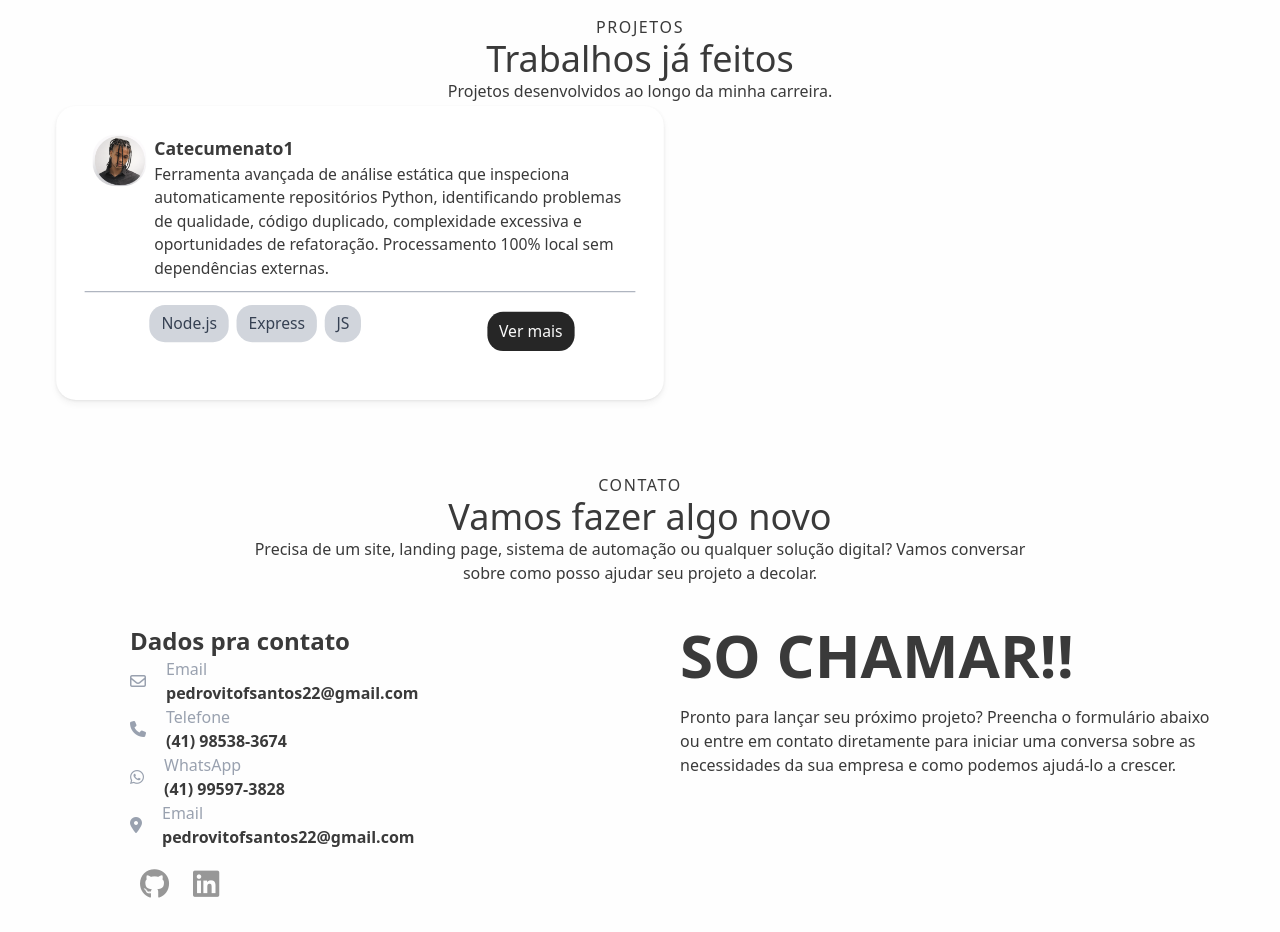
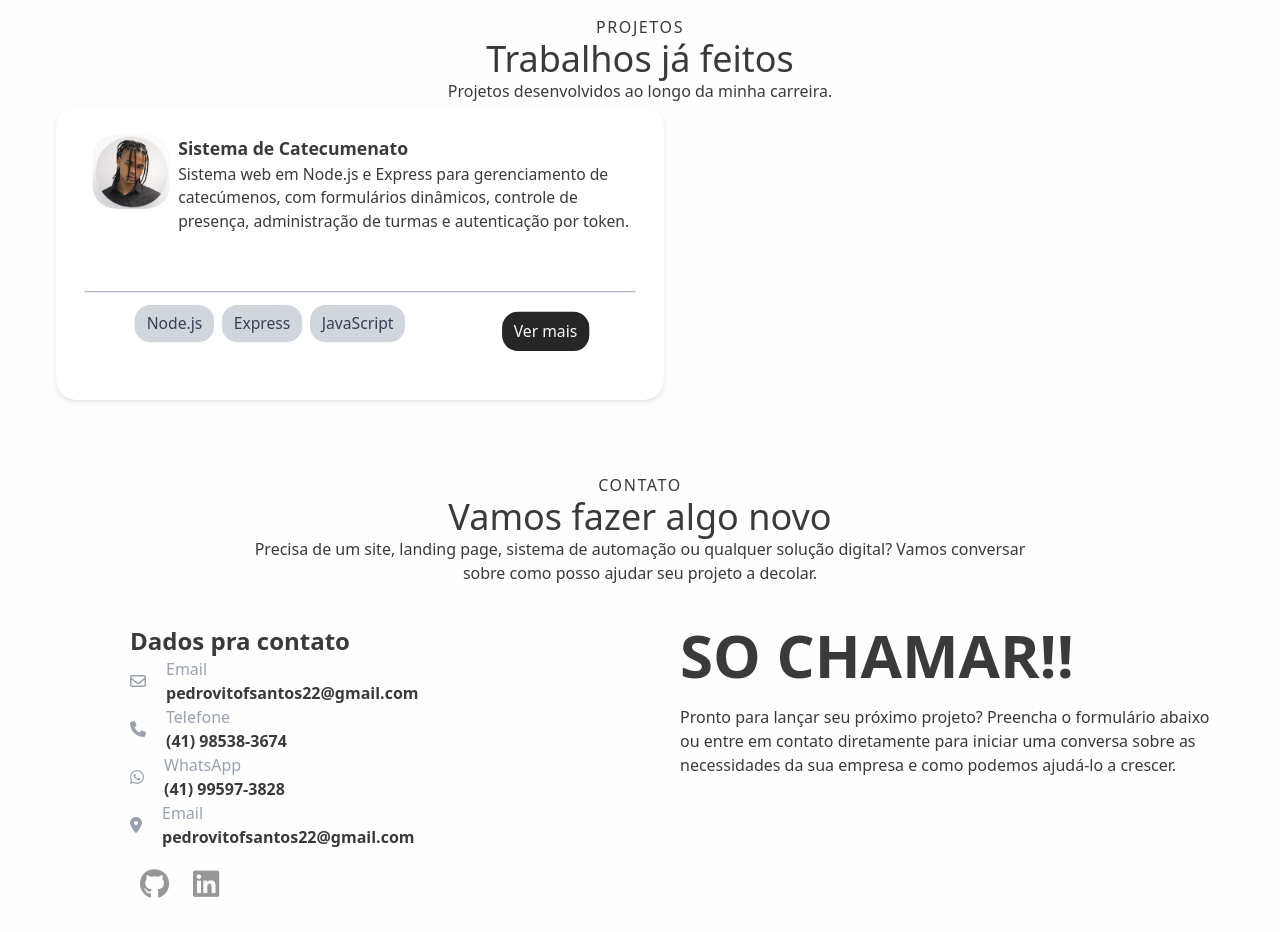
Before and after one commit to PedroVitor-oss/mainportifolio, a React (Vite) app: page / in a window 1280 px wide. Shown: the part 2420-3352 px from the top of the page. Built offline with nearby package versions, Linux system fonts and the light colour scheme; a web font is replaced by a local one.

Commit message:
configure projetos

```diff
--- a/src/components/sections/Works.jsx
+++ b/src/components/sections/Works.jsx
@@ -1,13 +1,25 @@
 import { useState } from "react";
-import { motion,useMotionValue} from "framer-motion";
+import { motion, useMotionValue } from "framer-motion";
 import "../../css/Work.css";
 import ProjectCard from "../lyouts/ProjectCard";
 
 const projetos = [
-    { title: "Catecumenato1", about: "Ferramenta avançada de análise estática que inspeciona automaticamente repositórios Python, identificando problemas de qualidade, código duplicado, complexidade excessiva e oportunidades de refatoração. Processamento 100% local sem dependências externas.", tags: ["Node.js", "Express", "JS"] },
-    { title: "Catecumenato2", about: "Projeto desenvolvido para coisas", tags: ["Node.js", "Express", "JS"] },
-    { title: "Catecumenato3", about: "Projeto desenvolvido para coisas", tags: ["Node.js", "Express", "JS"] },
-    { title: "Catecumenato4", about: "Projeto desenvolvido para coisas", tags: ["Node.js", "Express", "JS"] },
+    {
+        title: "Sistema de Catecumenato",
+        about: "Sistema web em Node.js e Express para gerenciamento de catecúmenos, com formulários dinâmicos, controle de presença, administração de turmas e autenticação por token.",
+        tags: ["Node.js", "Express", "JavaScript"]
+    },
+    { title: "Token Validation System", about: "Sistema de validação de tokens com front-end e back-end separados usando Express e CORS. Geração e verificação de tokens com expiração, status do servidor em tempo real e timer dinâmico. Foco em baixa latência e comunicação cross-origin 100% local.", tags: ["Node.js", "Express", "CORS", "JavaScript"] },
+    {
+        "title": "LineFPSGame",
+        "about": "FPS multiplayer online no navegador com renderização via raycasting em canvas, incluindo movimentação básica, colisão com paredes e sistema de tiros. Desenvolvido para estudo de comunicação em tempo real com Socket.IO.",
+        "tags": ["Node.js", "Express", "Socket.IO", "JavaScript", "Multiplayer", "Raycasting", "Canvas"]
+    },
+    {
+    "title": "EcoPlanilha",
+    "about": "Sistema web em Node.js para processamento de PDFs ambientais (DMRs), extraindo dados de planilhas, realizando cálculos por período e gerando planilhas Excel automaticamente em lote.",
+    "tags": ["Node.js", "JavaScript", "pdf-parse", "Automação", "Processamento de PDF", "Excel", "Web"]
+}
 ];
 const DRAG_BUFFER = 50;
 
@@ -25,9 +37,9 @@ export default function Works() {
         setDragging(false);
         console.log("end drag");
         const x = dragX.get();
-        if (x <= - DRAG_BUFFER && projectIndex<projetos.length-1) {
+        if (x <= - DRAG_BUFFER && projectIndex < projetos.length - 1) {
             setProjectIndex(pv => pv + 1);
-        } else if (x >= DRAG_BUFFER  && projectIndex>0) {
+        } else if (x >= DRAG_BUFFER && projectIndex > 0) {
             setProjectIndex(pv => pv - 1);
 
         }
@@ -59,7 +71,7 @@ export default function Works() {
                                 }}
                                 style={{
                                     x: dragX,
-                                    transition:'0.2s'
+                                    transition: '0.2s'
                                 }}
                                 animate={{
                                     translateX: `-${projectIndex * 100}%`,
@@ -82,7 +94,7 @@ export default function Works() {
     );
 }
 const Projetos = ({ projectIndex }) => {
-    console.log("projectIndex: ",projectIndex)
+    console.log("projectIndex: ", projectIndex)
     return (
         <>
             {projetos.map((data, id) => (
```
